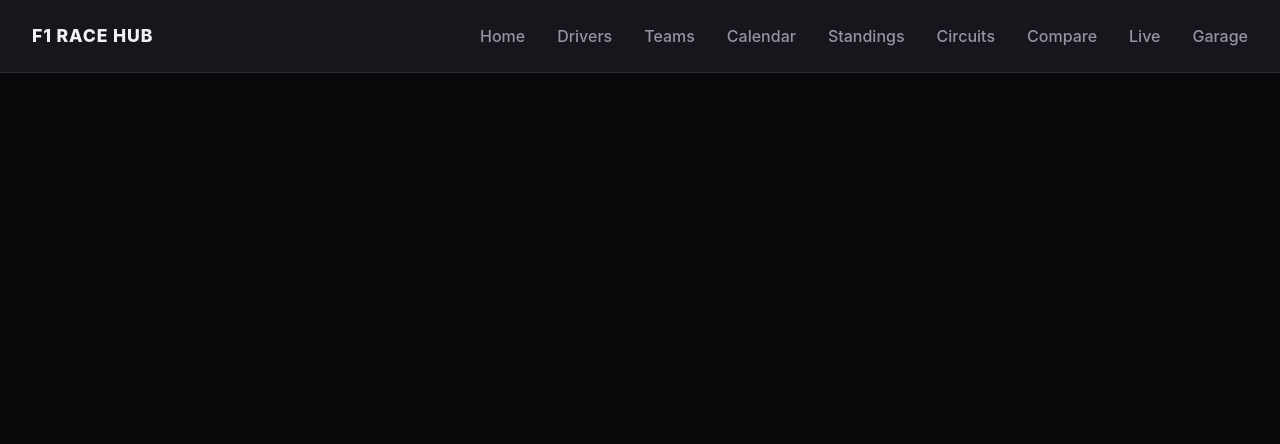
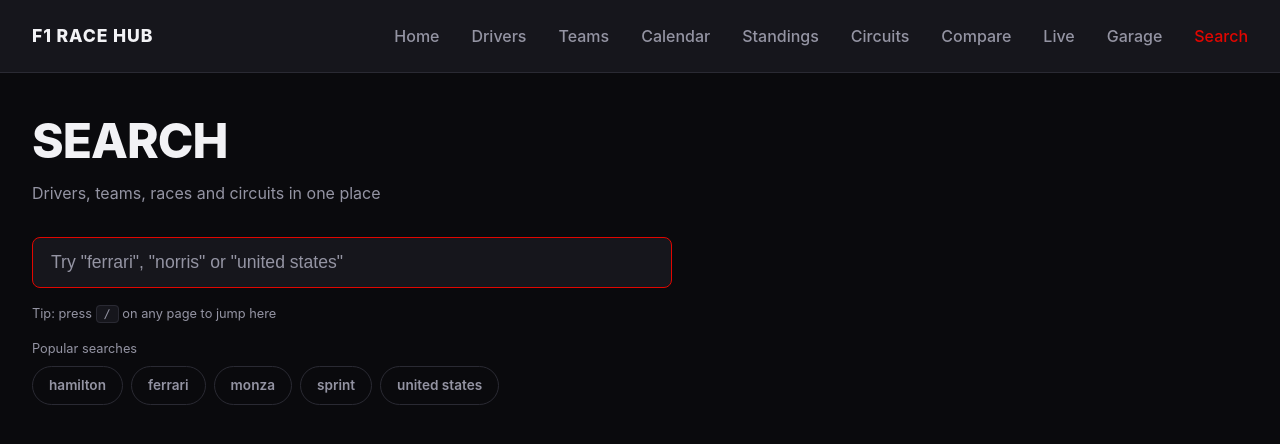
Before and after one commit to rajsingh65145-a11y/F1-race-hub, a React (Vite) app in the folder f1-hub/: page /search in a window 1280 px wide. Shown: the top 444 px of the page. Built offline with nearby package versions, Linux system fonts and the light colour scheme.

Commit message:
Phase 13: global search

```diff
--- a/f1-hub/src/App.jsx
+++ b/f1-hub/src/App.jsx
@@ -5,10 +5,12 @@ import CircuitDetail from './pages/CircuitDetail/CircuitDetail';
 import Navbar from './Components/Navbar/Navbar';
 import ScrollToTop from './Components/ScrollToTop/ScrollToTop';
 import Home from './pages/Home/Home';
+import Search from './Pages/Search/Search';
+import SearchShortcut from './Components/SearchShortcut/SearchShortcut';
 import Circuits from './Pages/Circuits/Circuits';
 import Drivers from './Pages/Drivers/Drivers';
 import DriverProfile from './Pages/DriverProfile/DriverProfile';
-import Garage from './pages/Garage/Garage';
+import Garage from './Pages/Garage/Garage';
 import ComingSoon from './pages/ComingSoon/ComingSoon';
 import LiveRace from './Pages/LiveRace/LiveRace';
 import Teams from './Pages/Teams/Teams';
@@ -20,10 +22,12 @@ function App() {
   return (
     <>
       <ScrollToTop />
+      <SearchShortcut />
       <Navbar />
       <main className="container">
         <Routes>
           <Route path="/" element={<Home />} />
+          <Route path="/search" element={<Search />} />
           <Route path="/garage" element={<Garage />} />
           <Route path="/standings" element={<Standings />} />
           <Route path="/live" element={<LiveRace />} />
--- a/f1-hub/src/Components/Navbar/Navbar.jsx
+++ b/f1-hub/src/Components/Navbar/Navbar.jsx
@@ -12,6 +12,7 @@ const navLinks = [
   { path: '/compare', label: 'Compare' },
   { path: '/live', label: 'Live' },
   { path: '/garage', label: 'Garage' },
+  { path: '/search', label: 'Search' },
 ];
 
 function Navbar() {
--- a/f1-hub/src/Components/SearchBar/SearchBar.jsx
+++ b/f1-hub/src/Components/SearchBar/SearchBar.jsx
@@ -1,12 +1,14 @@
-function SearchBar({ value, onChange, placeholder }) {
+function SearchBar({ value, onChange, placeholder, id, autoFocus }) {
   return (
     <input
+      id={id}
       className="search-bar"
       type="text"
       value={value}
       onChange={(event) => onChange(event.target.value)}
       placeholder={placeholder}
       aria-label={placeholder}
+      autoFocus={autoFocus}
     />
   );
 }
--- /dev/null
+++ b/f1-hub/src/Components/SearchShortcut/SearchShortcut.jsx
@@ -0,0 +1,36 @@
+import { useEffect } from 'react';
+import { useNavigate } from 'react-router-dom';
+
+// Press "/" anywhere (when you are not typing) to jump to the search
+function SearchShortcut() {
+  const navigate = useNavigate();
+
+  useEffect(() => {
+    function handleKeyDown(event) {
+      const tag = event.target.tagName;
+      const isTyping = tag === 'INPUT' || tag === 'TEXTAREA' || tag === 'SELECT';
+
+      if (event.key !== '/' || isTyping) {
+        return;
+      }
+
+      event.preventDefault();
+
+      const input = document.getElementById('search-input');
+
+      if (input) {
+        input.focus();
+      } else {
+        navigate('/search');
+      }
+    }
+
+    window.addEventListener('keydown', handleKeyDown);
+
+    return () => window.removeEventListener('keydown', handleKeyDown);
+  }, [navigate]);
+
+  return null;
+}
+
+export default SearchShortcut;
--- /dev/null
+++ b/f1-hub/src/Pages/Search/Search.jsx
@@ -0,0 +1,115 @@
+import { Link, useSearchParams } from 'react-router-dom';
+import SearchBar from '../../Components/SearchBar/SearchBar';
+import { searchEntries } from '../../utils/searchIndex';
+import '../../styles/search.css';
+import '../../styles/controls.css';
+
+const groups = [
+  { type: 'driver', label: 'Drivers' },
+  { type: 'team', label: 'Teams' },
+  { type: 'race', label: 'Races' },
+  { type: 'circuit', label: 'Circuits' },
+];
+
+const suggestions = ['hamilton', 'ferrari', 'monza', 'sprint', 'united states'];
+
+function Search() {
+  const [searchParams, setSearchParams] = useSearchParams();
+  const query = searchParams.get('q') || '';
+
+  // replace: true, so typing does not add a Back-button entry for every letter
+  function handleChange(value) {
+    setSearchParams(value ? { q: value } : {}, { replace: true });
+  }
+
+  const results = searchEntries(query);
+
+  let content;
+
+  if (query.trim() === '') {
+    content = (
+      <div>
+        <p className="search-hint">Popular searches</p>
+        <div className="suggestions">
+          {suggestions.map((suggestion) => (
+            <Link
+              key={suggestion}
+              to={`/search?q=${encodeURIComponent(suggestion)}`}
+              className="chip"
+            >
+              {suggestion}
+            </Link>
+          ))}
+        </div>
+      </div>
+    );
+  } else if (results.length === 0) {
+    content = <p className="empty-message">No results for “{query}”.</p>;
+  } else {
+    content = (
+      <div>
+        <p className="search-summary">
+          {results.length} {results.length === 1 ? 'result' : 'results'} for “
+          {query}”
+        </p>
+
+        {groups.map((group) => {
+          const items = results.filter((entry) => entry.type === group.type);
+
+          if (items.length === 0) {
+            return null;
+          }
+
+          return (
+            <section className="search-group" key={group.type}>
+              <h2 className="section-title">
+                {group.label} ({items.length})
+              </h2>
+
+              <ul className="search-list">
+                {items.map((entry) => (
+                  <li key={entry.id}>
+                    <Link to={entry.path} className="search-result">
+                      <div>
+                        <strong className="search-title">{entry.title}</strong>
+                        <span className="search-subtitle">{entry.subtitle}</span>
+                      </div>
+                      <span className="search-arrow">→</span>
+                    </Link>
+                  </li>
+                ))}
+              </ul>
+            </section>
+          );
+        })}
+      </div>
+    );
+  }
+
+  return (
+    <div className="search-page">
+      <header className="page-header">
+        <h1 className="page-title">Search</h1>
+        <p className="page-subtitle">
+          Drivers, teams, races and circuits in one place
+        </p>
+      </header>
+
+      <SearchBar
+        id="search-input"
+        value={query}
+        onChange={handleChange}
+        placeholder='Try "ferrari", "norris" or "united states"'
+        autoFocus
+      />
+
+      <p className="search-hint">
+        Tip: press <kbd>/</kbd> on any page to jump here
+      </p>
+
+      {content}
+    </div>
+  );
+}
+
+export default Search;
--- /dev/null
+++ b/f1-hub/src/styles/search.css
@@ -0,0 +1,85 @@
+.search-page {
+  padding: var(--space-lg) 0;
+}
+
+.search-page .search-bar {
+  max-width: 640px;
+  padding: 14px 18px;
+  font-size: 1.1rem;
+}
+
+.search-hint {
+  margin-top: var(--space-md);
+  color: var(--color-text-muted);
+  font-size: 0.8rem;
+}
+
+.search-hint kbd {
+  padding: 1px 7px;
+  background-color: var(--color-surface);
+  border: 1px solid var(--color-border);
+  border-radius: 4px;
+  font-family: var(--font-mono);
+  font-size: 0.75rem;
+}
+
+.suggestions {
+  display: flex;
+  flex-wrap: wrap;
+  gap: var(--space-sm);
+  margin-top: var(--space-sm);
+}
+
+.search-summary {
+  margin: var(--space-md) 0 var(--space-sm);
+  color: var(--color-text-muted);
+  font-size: 0.85rem;
+}
+
+.search-group {
+  margin-top: var(--space-lg);
+}
+
+.search-list {
+  overflow: hidden;
+  list-style: none;
+  background-color: var(--color-surface);
+  border: 1px solid var(--color-border);
+  border-radius: var(--radius);
+}
+
+.search-list li + li {
+  border-top: 1px solid var(--color-border);
+}
+
+.search-result {
+  display: flex;
+  align-items: center;
+  justify-content: space-between;
+  gap: var(--space-md);
+  padding: 14px var(--space-md);
+  transition: background-color 0.2s ease;
+}
+
+.search-result:hover {
+  background-color: rgba(255, 255, 255, 0.04);
+}
+
+.search-title {
+  display: block;
+}
+
+.search-subtitle {
+  display: block;
+  color: var(--color-text-muted);
+  font-size: 0.85rem;
+}
+
+.search-arrow {
+  color: var(--color-accent);
+  transition: transform 0.2s ease;
+}
+
+.search-result:hover .search-arrow {
+  transform: translateX(4px);
+}
--- /dev/null
+++ b/f1-hub/src/utils/searchIndex.js
@@ -0,0 +1,115 @@
+import { circuits } from '../data/circuits';
+import { drivers } from '../data/drivers';
+import { races } from '../data/races';
+import { constructorStandings } from '../data/teams';
+
+// Joins words into ONE lowercase string that we can search in.
+// filter(Boolean) throws away empty values (null, undefined, '')
+function toKeywords(parts) {
+  return parts.filter(Boolean).join(' ').toLowerCase();
+}
+
+const driverEntries = drivers.map((driver) => ({
+  id: `driver-${driver.id}`,
+  type: 'driver',
+  title: driver.name,
+  subtitle: `${driver.team} · #${driver.number}`,
+  path: `/drivers/${driver.id}`,
+  keywords: toKeywords([
+    driver.name,
+    driver.team,
+    driver.nationality,
+    driver.number,
+  ]),
+}));
+
+const teamEntries = constructorStandings.map((team) => ({
+  id: `team-${team.id}`,
+  type: 'team',
+  title: team.name,
+  subtitle: `${team.country} · ${team.engine} power`,
+  path: `/teams/${team.id}`,
+  keywords: toKeywords([
+    team.name,
+    team.code,
+    team.country,
+    team.engine,
+    ...team.drivers.map((driver) => driver.name),
+  ]),
+}));
+
+const raceEntries = races.map((race) => {
+  // Completed races know their winner, so "norris" finds the races he won
+  const winner = race.results
+    ? drivers.find((d) => d.id === race.results[0].driverId)
+    : null;
+
+  const subtitle = winner
+    ? `${race.date} · Winner: ${winner.name}`
+    : `${race.date} · ${race.status}`;
+
+  return {
+    id: `race-${race.id}`,
+    type: 'race',
+    title: race.name,
+    subtitle,
+    path: `/calendar/${race.id}`,
+    keywords: toKeywords([
+      race.name,
+      race.circuit,
+      race.city,
+      race.country,
+      race.date,
+      race.status,
+      race.sprint ? 'sprint' : null,
+      winner ? winner.name : null,
+    ]),
+  };
+});
+
+const circuitEntries = circuits.map((circuit) => ({
+  id: `circuit-${circuit.id}`,
+  type: 'circuit',
+  title: circuit.name,
+  subtitle: `${circuit.city} · ${circuit.country}`,
+  path: `/circuits/${circuit.id}`,
+  keywords: toKeywords([
+    circuit.name,
+    circuit.city,
+    circuit.country,
+    circuit.lapRecord ? circuit.lapRecord.driver : null,
+  ]),
+}));
+
+// Built once, when the app loads
+const searchIndex = [
+  ...driverEntries,
+  ...teamEntries,
+  ...raceEntries,
+  ...circuitEntries,
+];
+
+// Returns every entry that matches ALL the words of the query
+export function searchEntries(query) {
+  const words = query
+    .toLowerCase()
+    .split(' ')
+    .filter((word) => word !== '');
+
+  if (words.length === 0) {
+    return [];
+  }
+
+  const matches = searchIndex.filter((entry) =>
+    words.every((word) => entry.keywords.includes(word))
+  );
+
+  // Entries that have every word in their TITLE come first
+  return matches
+    .map((entry) => ({
+      entry,
+      inTitle: words.every((word) => entry.title.toLowerCase().includes(word)),
+    }))
+    .sort((a, b) => Number(b.inTitle) - Number(a.inTitle))
+    .map((item) => item.entry);
+}
```
